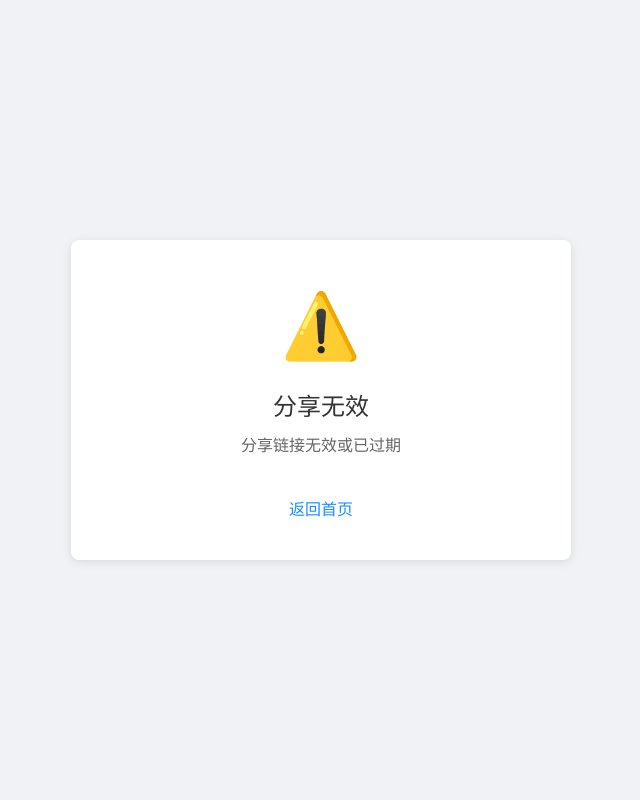
After one commit to LZ-jun/web-file-management-system, a Flask app: page /share/1 in a window 1280 px wide. The commit adds this page. Shown: the whole page, without its empty margins (319-959 px from the left). Run offline with Flask 3, Linux system fonts and the light colour scheme.

Commit message:
添加了文件分享功能，新增分享选项、生成分享链接、分享访问页面以及在设置中配置

```diff
--- a/app.py
+++ b/app.py
@@ -12,7 +12,7 @@ from werkzeug.utils import secure_filename
 from werkzeug.security import generate_password_hash, check_password_hash
 
 app = Flask(__name__)
-app.config['PERMANENT_SESSION_LIFETIME'] = 300  # 5分钟 = 300秒
+app.config['PERMANENT_SESSION_LIFETIME'] = 1800  # 30分钟 = 1800秒
 app.config['SESSION_COOKIE_HTTPONLY'] = True      # 禁止JS读Cookie，防XSS
 app.config['SESSION_COOKIE_SAMESITE'] = 'Lax'     # 防CSRF
 app.secret_key = os.urandom(24)  # 用于加密Cookie
@@ -28,8 +28,27 @@ DEFAULT_CONFIG = {
     'upload_max_size': 1024 * 1024 * 1024,
     'username': 'admin',
     'password': get_sha256('admin123'),  # 固定字段名：password
-    'base_upload_folder': os.path.abspath('uploads')
+    'base_upload_folder': os.path.abspath('uploads'),
+    'share_expire_minutes': 30  # 默认分享有效期30分钟
 }
+
+# 分享链接存储
+SHARES_FILE = 'shares.json'
+
+def load_shares():
+    if not os.path.exists(SHARES_FILE):
+        return {}
+    try:
+        with open(SHARES_FILE, 'r', encoding='utf-8') as f:
+            return json.load(f)
+    except:
+        return {}
+
+def save_shares(shares_data):
+    with open(SHARES_FILE, 'w', encoding='utf-8') as f:
+        json.dump(shares_data, f, ensure_ascii=False, indent=2)
+
+shares = load_shares()
 
 def load_config():
     if not os.path.exists(CONFIG_FILE):
@@ -166,32 +185,12 @@ def get_config():
         'code': 0,
         'data': {
             'upload_max_size': config['upload_max_size'],
-            'username': config['username']
+            'username': config['username'],
+            'share_expire_minutes': config.get('share_expire_minutes', 30)
         }
     })
 
-@app.route('/api/save_config', methods=['POST'])
-@login_required
-def save_config_api():
-    global config, BASE_UPLOAD_FOLDER
-    data = request.json
 
-    new_config = config.copy()
-    if 'upload_max_size' in data:
-        new_config['upload_max_size'] = data['upload_max_size']
-    if 'username' in data:
-        new_config['username'] = data['username']
-    if 'password' in data and data['password']:
-        # 新逻辑：直接存 SHA256 哈希
-        import hashlib
-        new_config['password'] = hashlib.sha256(data['password'].encode('utf-8')).hexdigest()
-
-    save_config(new_config)
-    config = new_config
-    BASE_UPLOAD_FOLDER = config['base_upload_folder']
-    app.config['MAX_CONTENT_LENGTH'] = config['upload_max_size']
-
-    return jsonify({'code': 0, 'msg': '保存成功'})
 
 # -------------------------- 核心文件管理接口（全加@login_required） --------------------------
 @app.route('/api/list', methods=['POST'])
@@ -532,6 +531,103 @@ def create_file():
     except Exception as e:
         return jsonify({'code': -1, 'msg': f'创建失败：{str(e)}'}), 500
 
+# -------------------------- 分享功能 --------------------------
+@app.route('/api/create_share', methods=['POST'])
+@login_required
+def create_share():
+    global shares
+    user_path = request.json.get('path', '')
+    full_path = get_safe_path(user_path)
+
+    if full_path is None or not os.path.exists(full_path):
+        return jsonify({'code': -1, 'msg': '文件不存在或路径非法'}), 404
+
+    if os.path.isdir(full_path):
+        return jsonify({'code': -1, 'msg': '暂不支持分享文件夹'}), 400
+
+    # 生成唯一分享 ID
+    share_id = secrets.token_urlsafe(16)
+    current_time = int(time.time())
+
+    # 获取分享有效期配置
+    expire_minutes = config.get('share_expire_minutes', 30)
+    expire_time = None if expire_minutes == 0 else current_time + (expire_minutes * 60)
+
+    shares[share_id] = {
+        'path': user_path,
+        'filename': os.path.basename(full_path),
+        'created_at': current_time,
+        'expire_at': expire_time  # None 表示永久
+    }
+    save_shares(shares)
+
+    return jsonify({'code': 0, 'data': {'share_id': share_id, 'msg': '分享创建成功'}})
+
+@app.route('/share/<share_id>')
+def access_share(share_id):
+    global shares
+    share = shares.get(share_id)
+    if not share:
+        return render_template('share.html', error='分享链接无效或已过期')
+
+    # 检查过期
+    if share.get('expire_at') is not None and int(time.time()) > share['expire_at']:
+        del shares[share_id]
+        save_shares(shares)
+        return render_template('share.html', error='分享链接已过期')
+
+    # 检查文件是否还存在
+    full_path = get_safe_path(share['path'])
+    if full_path is None or not os.path.exists(full_path):
+        return render_template('share.html', error='分享的文件已不存在')
+
+    return render_template('share.html', share=share, share_id=share_id)
+
+@app.route('/share/download/<share_id>')
+def download_share(share_id):
+    global shares
+    share = shares.get(share_id)
+    if not share:
+        return '分享链接无效或已过期', 404
+
+    # 检查过期
+    if share.get('expire_at') is not None and int(time.time()) > share['expire_at']:
+        del shares[share_id]
+        save_shares(shares)
+        return '分享链接已过期', 404
+
+    full_path = get_safe_path(share['path'])
+    if full_path is None or not os.path.exists(full_path):
+        return '分享的文件已不存在', 404
+
+    directory, filename = os.path.split(full_path)
+    return send_from_directory(directory, filename, as_attachment=True)
+
+# 更新配置 API 中包含分享有效期
+@app.route('/api/save_config', methods=['POST'])
+@login_required
+def save_config_api():
+    global config, BASE_UPLOAD_FOLDER
+    data = request.json
+
+    new_config = config.copy()
+    if 'upload_max_size' in data:
+        new_config['upload_max_size'] = data['upload_max_size']
+    if 'username' in data:
+        new_config['username'] = data['username']
+    if 'password' in data and data['password']:
+        import hashlib
+        new_config['password'] = hashlib.sha256(data['password'].encode('utf-8')).hexdigest()
+    if 'share_expire_minutes' in data:
+        new_config['share_expire_minutes'] = data['share_expire_minutes']
+
+    save_config(new_config)
+    config = new_config
+    BASE_UPLOAD_FOLDER = config['base_upload_folder']
+    app.config['MAX_CONTENT_LENGTH'] = config['upload_max_size']
+
+    return jsonify({'code': 0, 'msg': '保存成功'})
+
 def get_free_port():
     """获取一个可用的随机端口"""
     s = socket.socket(socket.AF_INET, socket.SOCK_STREAM)
--- /dev/null
+++ b/templates/share.html
@@ -0,0 +1,97 @@
+<!DOCTYPE html>
+<html lang="zh-CN">
+<head>
+    <meta charset="UTF-8">
+    <meta name="viewport" content="width=device-width, initial-scale=1.0">
+    <title>文件分享 - 远程存储管理系统</title>
+    <style>
+        * {
+            margin: 0;
+            padding: 0;
+            box-sizing: border-box;
+            font-family: 'Segoe UI', Tahoma, Geneva, Verdana, sans-serif;
+        }
+        body {
+            background: #f0f2f5;
+            height: 100vh;
+            display: flex;
+            align-items: center;
+            justify-content: center;
+        }
+        .share-box {
+            background: white;
+            padding: 40px;
+            border-radius: 8px;
+            box-shadow: 0 2px 10px rgba(0,0,0,0.1);
+            width: 100%;
+            max-width: 500px;
+            text-align: center;
+        }
+        .share-icon {
+            font-size: 64px;
+            margin-bottom: 20px;
+        }
+        .share-title {
+            font-size: 24px;
+            font-weight: 500;
+            color: #333;
+            margin-bottom: 10px;
+        }
+        .share-filename {
+            font-size: 18px;
+            color: #1890ff;
+            margin-bottom: 30px;
+            word-break: break-all;
+        }
+        .download-btn {
+            width: 100%;
+            padding: 14px;
+            background: #1890ff;
+            color: white;
+            border: none;
+            border-radius: 4px;
+            font-size: 16px;
+            cursor: pointer;
+            transition: background 0.2s;
+        }
+        .download-btn:hover {
+            background: #096dd9;
+        }
+        .error-box {
+            color: #ff4d4f;
+        }
+        .error-icon {
+            font-size: 64px;
+            margin-bottom: 20px;
+        }
+        .back-link {
+            display: inline-block;
+            margin-top: 20px;
+            color: #1890ff;
+            text-decoration: none;
+        }
+        .back-link:hover {
+            text-decoration: underline;
+        }
+    </style>
+</head>
+<body>
+    {% if error %}
+    <div class="share-box error-box">
+        <div class="error-icon">⚠️</div>
+        <div class="share-title">分享无效</div>
+        <p style="margin-bottom: 20px; color: #666;">{{ error }}</p>
+        <a href="/" class="back-link">返回首页</a>
+    </div>
+    {% else %}
+    <div class="share-box">
+        <div class="share-icon">📁</div>
+        <div class="share-title">文件分享</div>
+        <div class="share-filename">{{ share.filename }}</div>
+        <button class="download-btn" onclick="window.location.href='/share/download/{{ share_id }}'">
+            立即下载
+        </button>
+    </div>
+    {% endif %}
+</body>
+</html>
```
Also changed, not shown: templates/index.html (+106 -1 lines), README.md, 1 other file.
